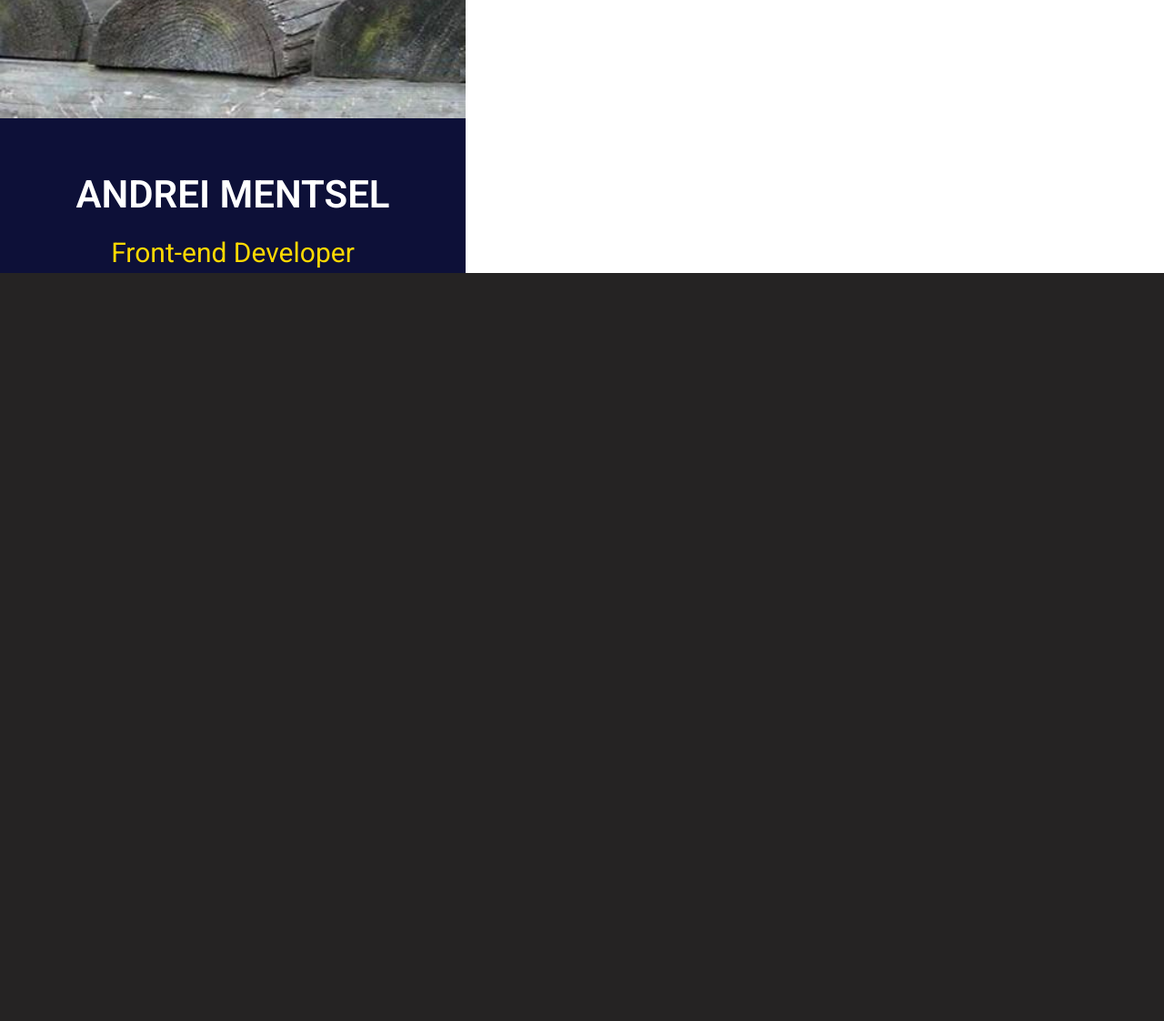
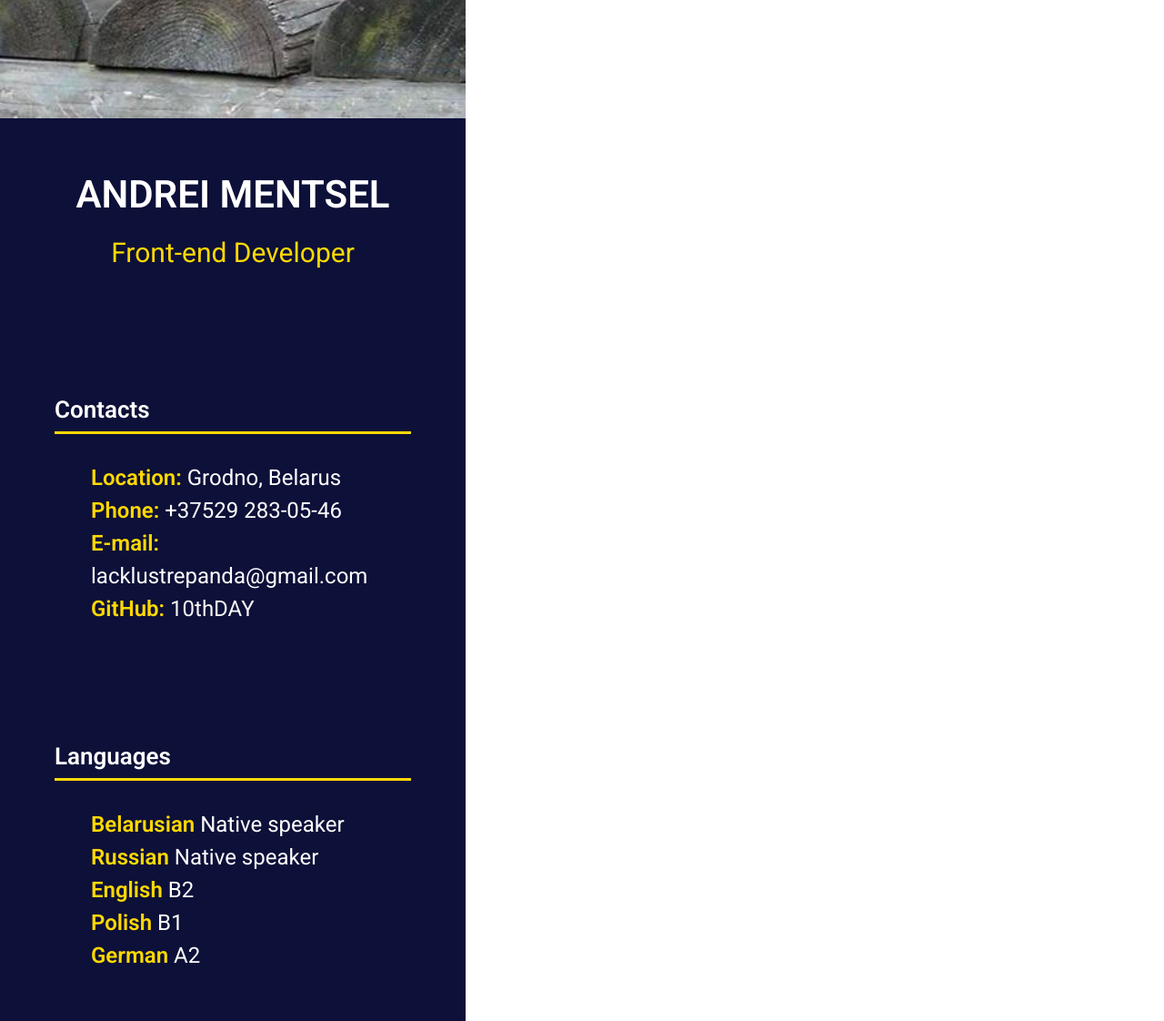
Before and after one commit to 10thDAY/rsschool-cv, a plain HTML site: page index.html in a window 1280 px wide. Shown: the part 621-1743 px from the top of the page at 91% size. Before the commit the page ends 921 px from the top, so only its background shows below. Drawn offline with Linux system fonts and the light colour scheme.

Commit message:
feat: add info for aside

```diff
--- a/index.html
+++ b/index.html
@@ -40,6 +40,31 @@
           <h1 class="title">Andrei Mentsel</h1>
           <div class="description">Front-end Developer</div>
         </section>
+
+        <section class="section" id="contacts">
+          <h2 class="section-title"><span>Contacts</span></h2>
+          <ul>
+            <li class="section-item"><span>Location: </span>Grodno, Belarus</li>
+            <li class="section-item"><span>Phone: </span>+37529 283-05-46</li>
+            <li class="section-item"><span>E-mail: </span>lacklustrepanda@gmail.com</li>
+            <li class="section-item">
+              <a href="https://github.com/10thDAY" class="link" target="_blank"
+                ><span>GitHub: </span>10thDAY</a
+              >
+            </li>
+          </ul>
+        </section>
+
+        <section class="section" id="languages">
+          <h2 class="section-title"><span>Languages</span></h2>
+          <ul>
+            <li class="section-item"><span>Belarusian </span>Native speaker</li>
+            <li class="section-item"><span>Russian </span>Native speaker</li>
+            <li class="section-item"><span>English </span>B2</li>
+            <li class="section-item"><span>Polish </span>B1</li>
+            <li class="section-item"><span>German </span>A2</li>
+          </ul>
+        </section>
       </aside>
 
       <main class="main"></main>
--- a/style.css
+++ b/style.css
@@ -77,4 +77,44 @@ li {
   font-size: 30px;
   color: #ffd900;
   text-align: center;
+  margin-bottom: 60px;
 }
+
+.section {
+  padding: 30px 60px;
+}
+
+.section-title span {
+  font-size: 26px;
+  font-weight: 600;
+}
+
+.section-title span:after {
+  display: block;
+  content: '';
+  border-bottom: 3px solid #ffd900;
+}
+
+.section-item {
+  width: 100%;
+}
+
+.section-item span {
+  font-weight: 600;
+  color: #ffd900;
+}
+
+.main .section-item span {
+  color: #0d1038;
+}
+
+.link {
+  display: inline-block;
+  color: #f5f5f5;
+  text-decoration: none;
+  transition: color 0.5s;
+}
+
+.link:hover {
+  color: #ffd900;
+}
```
